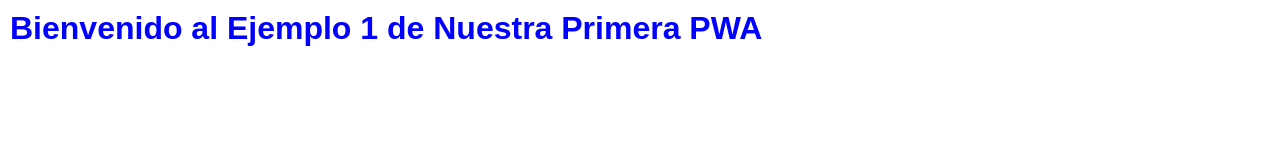
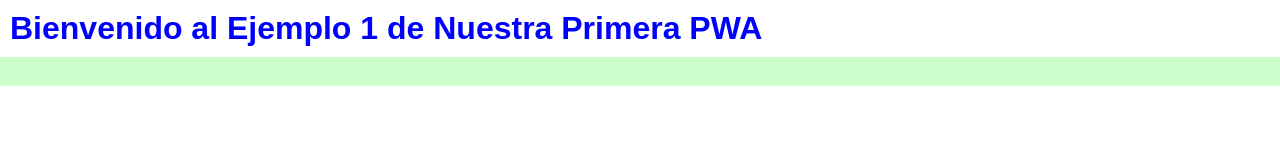
Before and after one commit to jmateos-incluit/NuestraPrimerPWA, a plain HTML site: page Ejemplo1/index.html in a window 1280 px wide. Drawn offline with Linux system fonts and the light colour scheme.

Commit message:
VERDE MARQUEE

```diff
--- a/Ejemplo1/styles.css
+++ b/Ejemplo1/styles.css
@@ -8,7 +8,7 @@ h1{
 }
 
 marquee{
-    background-color: "#CCFFCC";
+    background-color: #CCFFCC;
     font-size: 25px;
     font-family: Arial, Helvetica, sans-serif;
 }
```
